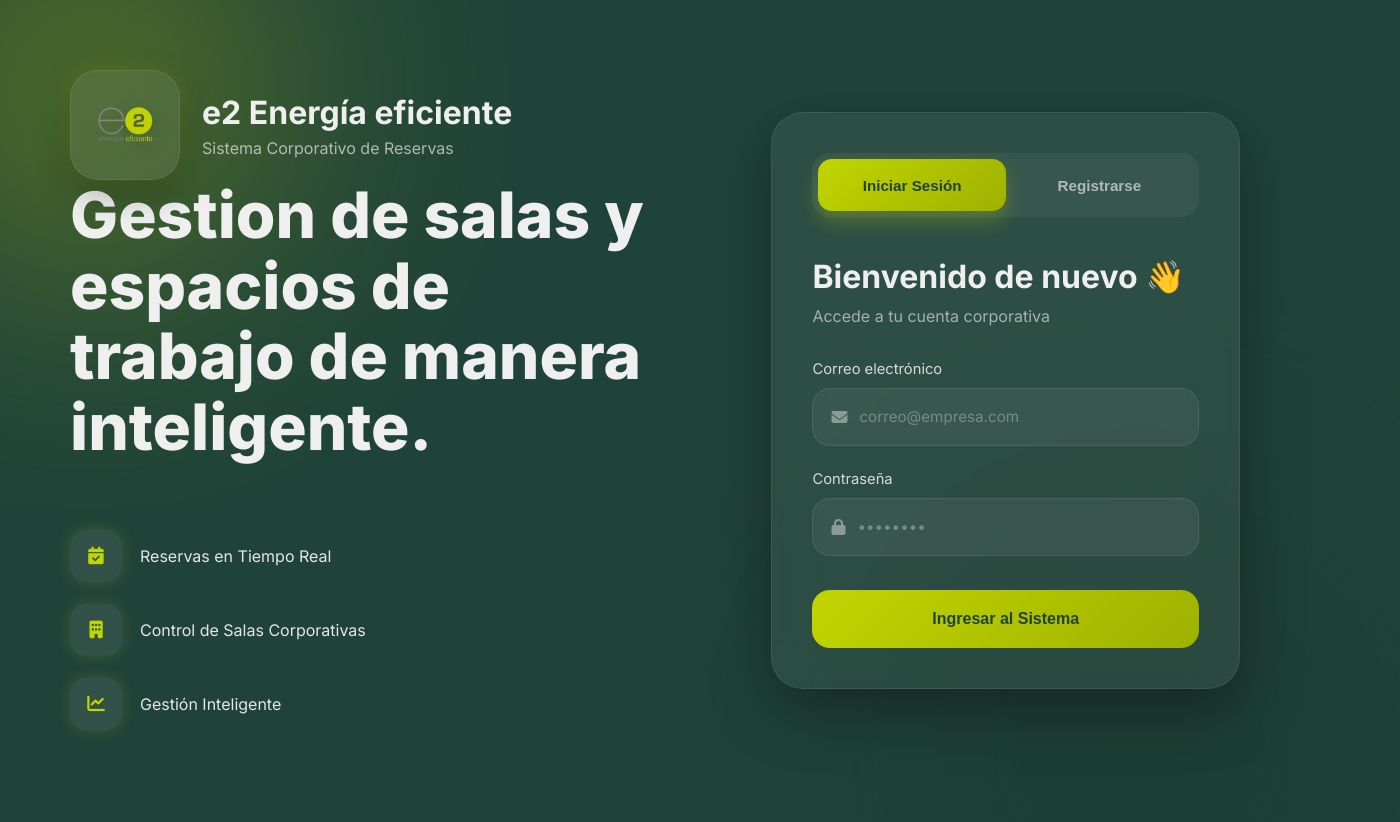
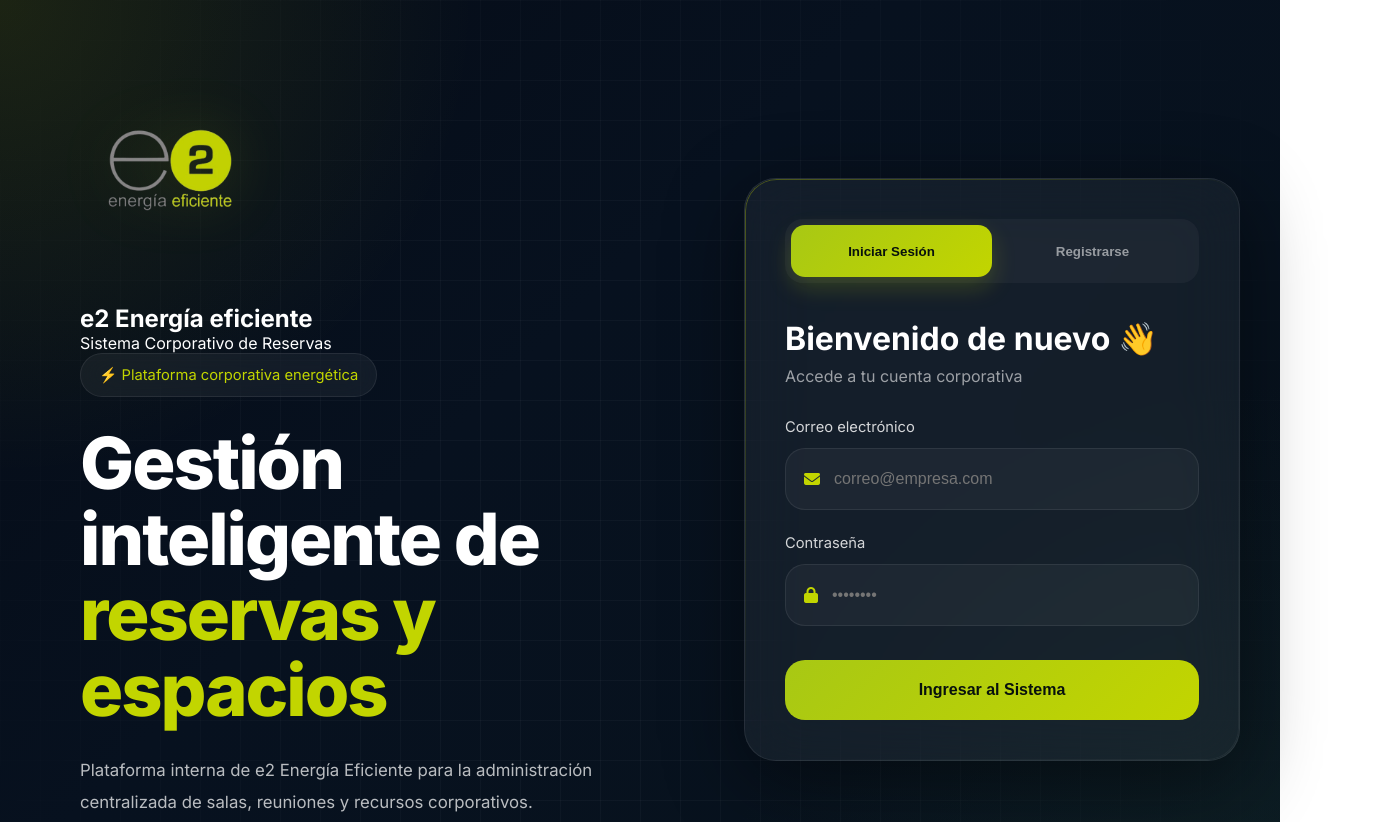
Before and after one commit to Sebasbehe/reservas-e2-v2, a website: page public/pages/login.html in a window 1280 px wide. Shown: the top 822 px of the page, 1400 px wide, since content can reach past the window. Drawn offline with Linux system fonts and the light colour scheme.

Commit message:
new login try

```diff
--- a/public/css/login.css
+++ b/public/css/login.css
@@ -1,485 +1,490 @@
-/* =========================================
-   LOGIN.CSS — PALETA E2 ENERGÍA
-   #efefef
-   #c2d500
-   #204339
-========================================= */
+/* =========================
+   RESET
+========================= */
 
 *{
 
-    margin: 0;
-    padding: 0;
+    margin:0;
+    padding:0;
 
-    box-sizing: border-box;
+    box-sizing:border-box;
 }
 
 body{
 
-    font-family: 'Inter', sans-serif;
+    font-family:'Inter',sans-serif;
 
-    background: #204339;
+    min-height:100vh;
 
-    min-height: 100vh;
+    overflow:hidden;
 
-    color: #efefef;
+    background:
+        radial-gradient(circle at top left,
+        rgba(194,213,0,.12),
+        transparent 30%),
 
-    position: relative;
+        radial-gradient(circle at bottom right,
+        rgba(32,67,57,.25),
+        transparent 35%),
 
-    overflow-x: hidden;
+        linear-gradient(
+            135deg,
+            #050b16 0%,
+            #07111f 40%,
+            #08131d 100%
+        );
 
-    overflow-y: auto;
+    color:white;
+
+    position:relative;
 }
 
-/* =========================================
-   GLOWS
-========================================= */
+/* =========================
+   BACKGROUND GRID
+========================= */
 
-.background-glow{
+body::before{
 
-    position: absolute;
+    content:"";
 
-    border-radius: 50%;
+    position:absolute;
 
-    filter: blur(120px);
+    inset:0;
 
-    opacity: 0.28;
+    background-image:
+        linear-gradient(
+            rgba(255,255,255,.03) 1px,
+            transparent 1px
+        ),
+
+        linear-gradient(
+            90deg,
+            rgba(255,255,255,.03) 1px,
+            transparent 1px
+        );
+
+    background-size:40px 40px;
+
+    mask-image:
+        radial-gradient(circle at center,
+        black 40%,
+        transparent 100%);
+
+    pointer-events:none;
 }
 
-.glow-1{
-
-    width: 420px;
-    height: 420px;
-
-    background: #c2d500;
-
-    top: -120px;
-    left: -120px;
-}
-
-.glow-2{
-
-    width: 520px;
-    height: 520px;
-
-    background: #163029;
-
-    bottom: -220px;
-    right: -120px;
-}
-
-/* =========================================
-   LAYOUT
-========================================= */
+/* =========================
+   MAIN LAYOUT
+========================= */
 
 .login-wrapper{
 
-    position: relative;
+    position:relative;
 
-    z-index: 2;
+    z-index:2;
 
-    min-height: 100vh;
+    width:100%;
 
-    display: grid;
+    min-height:100vh;
 
-    grid-template-columns: 1.2fr 0.9fr;
+    display:grid;
+
+    grid-template-columns:1.1fr .9fr;
 }
 
-/* =========================================
-   BRAND PANEL
-========================================= */
+/* =========================
+   LEFT PANEL
+========================= */
 
 .brand-panel{
 
-    padding: 70px;
+    padding:80px;
 
-    display: flex;
+    display:flex;
 
-    flex-direction: column;
+    flex-direction:column;
 
-    justify-content: space-between;
+    justify-content:center;
+
+    position:relative;
 }
 
-.brand-top{
+.brand-content{
 
-    display: flex;
+    max-width:620px;
+}
 
-    align-items: center;
-
-    gap: 22px;
-}
+/* LOGO */
 
 .logo-box{
 
-    width: 110px;
-    height: 110px;
+    width:180px;
 
-    border-radius: 28px;
-
-    background: rgba(255,255,255,0.08);
-
-    border: 1px solid rgba(255,255,255,0.08);
-
-    backdrop-filter: blur(12px);
-
-    display: flex;
-    align-items: center;
-    justify-content: center;
-
-    overflow: hidden;
-
-    padding: 14px;
-
-    box-shadow:
-        0 15px 35px rgba(0,0,0,.25),
-        0 0 25px rgba(194,213,0,.18);
+    margin-bottom:40px;
 }
 
 .company-logo{
 
-    width: 100%;
-    height: 100%;
+    width:100%;
 
-    object-fit: contain;
-
-    display: block;
+    object-fit:contain;
 
     filter:
-        drop-shadow(0 4px 10px rgba(0,0,0,.15));
+        drop-shadow(
+            0 0 30px rgba(194,213,0,.15)
+        );
 }
 
-.brand-top h1{
-
-    font-size: 2rem;
-
-    font-weight: 700;
-
-    color: #efefef;
-}
-
-.brand-top p{
-
-    color: rgba(239,239,239,0.68);
-
-    margin-top: 6px;
-}
-
-.brand-content{
-
-    max-width: 580px;
-}
+/* BADGE */
 
 .badge{
 
-    display: inline-flex;
+    display:inline-flex;
 
-    align-items: center;
+    align-items:center;
 
-    padding: 12px 18px;
+    gap:10px;
 
-    border-radius: 999px;
+    padding:12px 18px;
 
-    background: rgba(255,255,255,0.08);
+    border-radius:999px;
 
-    border: 1px solid rgba(255,255,255,0.08);
+    background:
+        rgba(255,255,255,.05);
 
-    margin-bottom: 32px;
+    border:
+        1px solid rgba(255,255,255,.08);
 
-    backdrop-filter: blur(12px);
+    backdrop-filter:blur(16px);
 
-    color: #efefef;
+    color:#c2d500;
+
+    font-size:.92rem;
+
+    margin-bottom:28px;
 }
+
+/* TITLES */
 
 .brand-content h2{
 
-    font-size: 4rem;
+    font-size:4.5rem;
 
-    line-height: 1.1;
+    line-height:1.05;
 
-    margin-bottom: 28px;
+    font-weight:800;
 
-    font-weight: 800;
+    margin-bottom:28px;
 
-    color: #efefef;
+    letter-spacing:-2px;
 }
+
+.brand-content h2 span{
+
+    color:#c2d500;
+}
+
+/* TEXT */
 
 .brand-content p{
 
-    color: rgba(239,239,239,0.74);
+    color:
+        rgba(255,255,255,.72);
 
-    line-height: 1.8;
+    line-height:1.9;
 
-    font-size: 1.05rem;
+    font-size:1.05rem;
 
-    margin-bottom: 42px;
+    margin-bottom:40px;
 }
 
-/* =========================================
-   FEATURES
-========================================= */
+/* FEATURES */
 
 .feature-list{
 
-    display: flex;
+    display:flex;
 
-    flex-direction: column;
+    flex-direction:column;
 
-    gap: 22px;
+    gap:20px;
 }
 
 .feature-item{
 
-    display: flex;
+    display:flex;
 
-    align-items: center;
+    align-items:center;
 
-    gap: 18px;
+    gap:18px;
 
-    font-size: 1rem;
+    color:
+        rgba(255,255,255,.88);
 
-    color: rgba(239,239,239,0.95);
+    font-size:1rem;
 }
 
 .feature-item i{
 
-    width: 52px;
-    height: 52px;
+    width:54px;
+    height:54px;
 
-    border-radius: 16px;
+    border-radius:18px;
 
-    background: rgba(255,255,255,0.08);
+    display:flex;
 
-    display: flex;
-    align-items: center;
-    justify-content: center;
+    align-items:center;
 
-    color: #c2d500;
+    justify-content:center;
 
-    font-size: 1.1rem;
+    background:
+        rgba(194,213,0,.12);
 
-    box-shadow:
-        0 0 15px rgba(194,213,0,.18);
+    color:#c2d500;
+
+    font-size:1.1rem;
+
+    border:
+        1px solid rgba(194,213,0,.15);
 }
 
-/* =========================================
+/* =========================
    AUTH PANEL
-========================================= */
+========================= */
 
 .auth-panel{
 
-    display: flex;
+    display:flex;
 
-    align-items: center;
+    align-items:center;
 
-    justify-content: center;
+    justify-content:center;
 
-    padding: 40px;
+    padding:40px;
 }
+
+/* CARD */
 
 .auth-card{
 
-    width: 100%;
+    width:100%;
 
-    max-width: 500px;
+    max-width:500px;
 
-    background: rgba(255,255,255,0.06);
+    background:
+        rgba(255,255,255,.05);
 
-    border: 1px solid rgba(255,255,255,0.08);
+    border:
+        1px solid rgba(255,255,255,.08);
 
-    backdrop-filter: blur(24px);
+    backdrop-filter:blur(30px);
 
-    border-radius: 32px;
+    border-radius:32px;
 
-    padding: 40px;
+    padding:40px;
 
     box-shadow:
-        0 20px 60px rgba(0,0,0,0.35);
+        0 20px 80px rgba(0,0,0,.45);
+
+    position:relative;
 }
 
-/* =========================================
+.auth-card::before{
+
+    content:"";
+
+    position:absolute;
+
+    inset:0;
+
+    border-radius:32px;
+
+    padding:1px;
+
+    background:
+        linear-gradient(
+            135deg,
+            rgba(194,213,0,.35),
+            transparent,
+            rgba(255,255,255,.05)
+        );
+
+    -webkit-mask:
+        linear-gradient(#fff 0 0) content-box,
+        linear-gradient(#fff 0 0);
+
+    -webkit-mask-composite:xor;
+
+    pointer-events:none;
+}
+
+/* =========================
    TABS
-========================================= */
+========================= */
 
 .tabs{
 
-    display: flex;
+    display:flex;
 
-    background: rgba(255,255,255,0.05);
+    background:
+        rgba(255,255,255,.04);
 
-    border-radius: 18px;
+    border-radius:18px;
 
-    padding: 6px;
+    padding:6px;
 
-    margin-bottom: 40px;
+    margin-bottom:36px;
 }
 
 .tab-btn{
 
-    flex: 1;
+    flex:1;
 
-    border: none;
+    height:52px;
 
-    background: transparent;
+    border:none;
 
-    color: rgba(239,239,239,0.65);
+    border-radius:14px;
 
-    height: 52px;
+    background:transparent;
 
-    border-radius: 14px;
+    color:
+        rgba(255,255,255,.55);
 
-    font-size: 0.95rem;
+    font-weight:600;
 
-    font-weight: 600;
+    cursor:pointer;
 
-    cursor: pointer;
-
-    transition: 0.3s;
+    transition:.3s;
 }
 
 .tab-btn.active{
 
-    background: linear-gradient(
-        135deg,
-        #c2d500,
-        #9eb100
-    );
+    background:
+        linear-gradient(
+            135deg,
+            #a8c814,
+            #c2d500
+        );
 
-    color: #204339;
+    color:#08110d;
 
     box-shadow:
-        0 10px 20px rgba(194,213,0,.28);
+        0 10px 25px rgba(194,213,0,.2);
 }
 
-/* =========================================
+/* =========================
    FORMS
-========================================= */
+========================= */
 
 .auth-form{
 
-    display: none;
-
-    animation: fade 0.4s ease;
+    display:none;
 }
 
 .auth-form.active{
 
-    display: block;
-}
-
-@keyframes fade{
-
-    from{
-
-        opacity: 0;
-        transform: translateY(10px);
-    }
-
-    to{
-
-        opacity: 1;
-        transform: translateY(0);
-    }
+    display:block;
 }
 
 .auth-form h3{
 
-    font-size: 2rem;
+    font-size:2rem;
 
-    margin-bottom: 10px;
-
-    color: #efefef;
+    margin-bottom:8px;
 }
 
 .form-subtitle{
 
-    color: rgba(239,239,239,0.62);
+    color:
+        rgba(255,255,255,.58);
 
-    margin-bottom: 34px;
+    margin-bottom:32px;
 }
 
-/* =========================================
+/* =========================
    INPUTS
-========================================= */
+========================= */
 
 .input-group{
 
-    margin-bottom: 24px;
+    margin-bottom:24px;
 }
 
 .input-group label{
 
-    display: block;
+    display:block;
 
-    margin-bottom: 10px;
+    margin-bottom:12px;
 
-    font-size: 0.92rem;
+    color:
+        rgba(255,255,255,.82);
 
-    color: rgba(239,239,239,0.88);
+    font-size:.92rem;
 }
 
 .input-box{
 
-    height: 58px;
+    height:62px;
 
-    border-radius: 18px;
+    border-radius:20px;
 
-    background: rgba(255,255,255,0.06);
+    background:
+        rgba(255,255,255,.04);
 
-    border: 1px solid rgba(255,255,255,0.08);
+    border:
+        1px solid rgba(255,255,255,.08);
 
-    display: flex;
+    display:flex;
 
-    align-items: center;
+    align-items:center;
 
-    padding: 0 18px;
+    padding:0 18px;
 
-    transition: 0.3s;
+    transition:.3s;
 }
 
 .input-box:focus-within{
 
-    border-color: #c2d500;
+    border-color:
+        rgba(194,213,0,.5);
 
     box-shadow:
-        0 0 0 4px rgba(194,213,0,.12);
+        0 0 0 4px rgba(194,213,0,.08);
 }
 
 .input-box i{
 
-    color: rgba(239,239,239,0.45);
+    color:#c2d500;
 
-    margin-right: 12px;
+    margin-right:14px;
+
+    font-size:1rem;
 }
 
-.input-box input {
+.input-box input{
 
-    width: 100%;
+    width:100%;
 
-    border: none;
+    border:none;
 
-    outline: none;
+    outline:none;
 
-    background: transparent !important;
+    background:transparent !important;
 
-    color: white;
+    color:white;
 
-    font-size: 0.95rem;
+    font-size:1rem;
 
-    font-family: 'Inter', sans-serif;
+    box-shadow:none !important;
 
-    box-shadow: none !important;
+    appearance:none;
+}
 
-    appearance: none;
-
-    -webkit-appearance: none;
-
-    -moz-appearance: none;
-}
-/* AUTOFILL CHROME */
+/* AUTOFILL */
 
 input:-webkit-autofill,
 input:-webkit-autofill:hover,
-input:-webkit-autofill:focus,
-input:-webkit-autofill:active {
+input:-webkit-autofill:focus{
 
     -webkit-box-shadow:
         0 0 0 1000px transparent inset !important;
@@ -489,92 +494,76 @@ input:-webkit-autofill:active {
 
     transition:
         background-color 9999s ease-in-out 0s;
-
-    caret-color: white;
 }
 
-.input-box input::placeholder{
-
-    color: rgba(239,239,239,0.35);
-}
-
-/* =========================================
+/* =========================
    BUTTON
-========================================= */
+========================= */
 
 .main-btn{
 
-    width: 100%;
+    width:100%;
 
-    height: 58px;
+    height:60px;
 
-    border: none;
+    border:none;
 
-    border-radius: 18px;
+    border-radius:20px;
 
-    background: linear-gradient(
-        135deg,
-        #c2d500,
-        #9eb100
-    );
+    background:
+        linear-gradient(
+            135deg,
+            #a8c814,
+            #c2d500
+        );
 
-    color: #204339;
+    color:#08110d;
 
-    font-size: 1rem;
+    font-size:1rem;
 
-    font-weight: 800;
+    font-weight:800;
 
-    cursor: pointer;
+    cursor:pointer;
 
-    transition: 0.3s;
+    transition:.3s;
 
-    margin-top: 10px;
+    margin-top:10px;
 }
 
 .main-btn:hover{
 
-    transform: translateY(-2px);
+    transform:translateY(-2px);
 
     box-shadow:
-        0 14px 30px rgba(194,213,0,.35);
+        0 18px 40px rgba(194,213,0,.25);
 }
 
-/* =========================================
+/* =========================
    RESPONSIVE
-========================================= */
+========================= */
 
-@media(max-width: 1200px){
+@media(max-width:1100px){
 
     .login-wrapper{
 
-        grid-template-columns: 1fr;
+        grid-template-columns:1fr;
     }
 
     .brand-panel{
 
-        display: none;
+        display:none;
     }
+}
+
+@media(max-width:768px){
 
     .auth-panel{
 
-        min-height: 100vh;
-    }
-}
-
-@media(max-width: 768px){
-
-    .auth-panel{
-
-        padding: 20px;
+        padding:20px;
     }
 
     .auth-card{
 
-        padding: 24px;
-    }
-
-    .auth-form h3{
-
-        font-size: 1.7rem;
+        padding:28px;
     }
 }
--- a/public/pages/login.html
+++ b/public/pages/login.html
@@ -78,42 +78,19 @@
             <div class="brand-content">
 
 
-                <h2>
-                    Gestion de salas y espacios de trabajo de manera inteligente.
-                </h2>
-                <br>
-                <br>
+                <div class="badge">
+  ⚡ Plataforma corporativa energética
+</div>
 
+<h2>
+  Gestión inteligente de
+  <span>reservas y espacios</span>
+</h2>
 
-                <div class="feature-list">
-
-                    <div class="feature-item">
-
-                        <i class="fa-solid fa-calendar-check"></i>
-
-                        <span>Reservas en Tiempo Real</span>
-
-                    </div>
-
-                    <div class="feature-item">
-
-                        <i class="fa-solid fa-building"></i>
-
-                        <span>Control de Salas Corporativas</span>
-
-                    </div>
-
-                    <div class="feature-item">
-
-                        <i class="fa-solid fa-chart-line"></i>
-
-                        <span>Gestión Inteligente</span>
-
-                    </div>
-
-                </div>
-
-            </div>
+<p>
+  Plataforma interna de e2 Energía Eficiente para la administración
+  centralizada de salas, reuniones y recursos corporativos.
+</p>
 
         </section>
 
```
Also changed, not shown: 1 other file.
